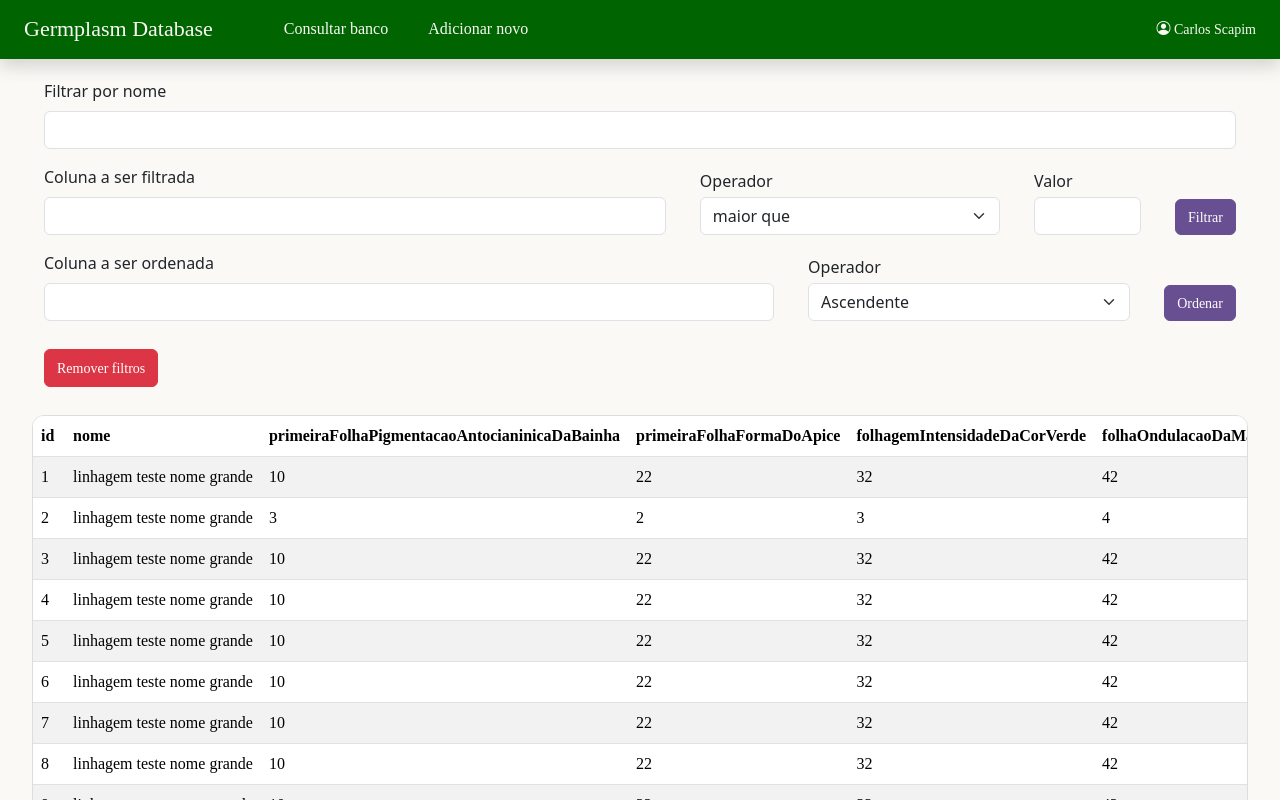
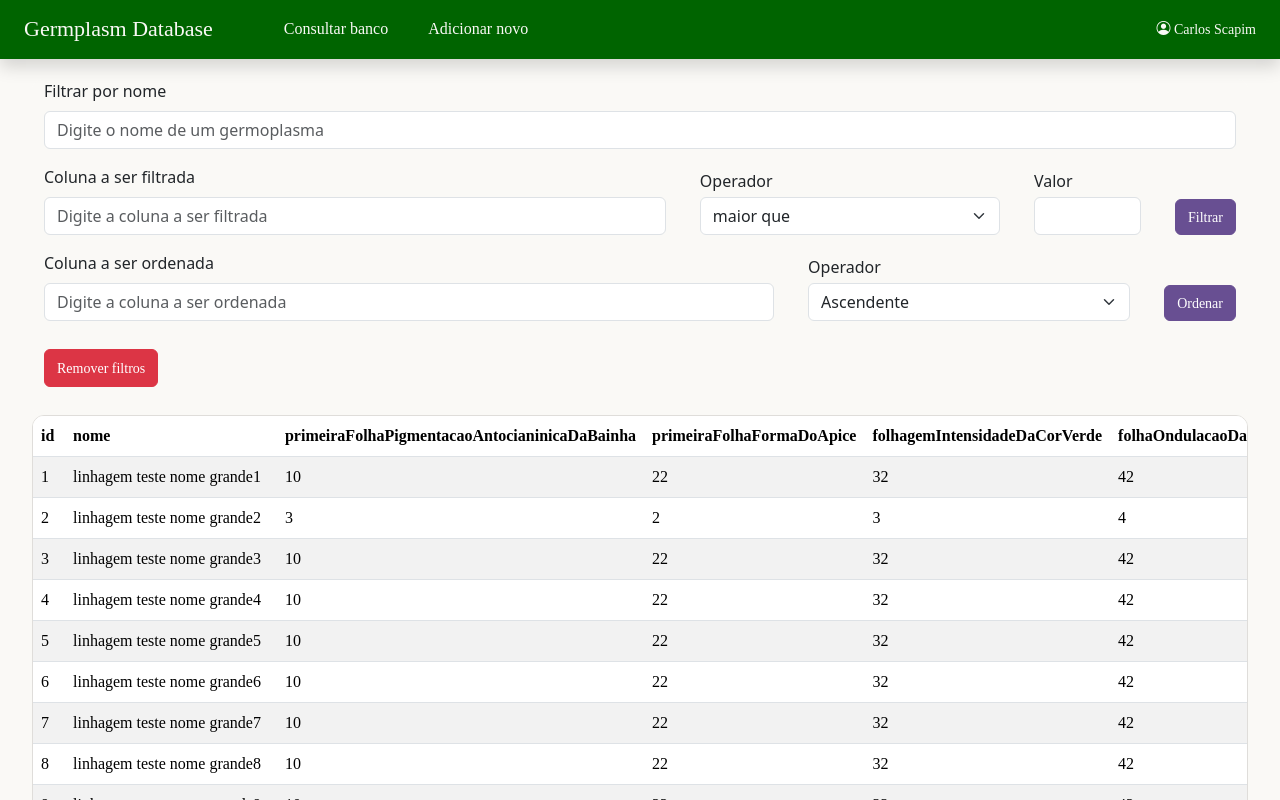
Before and after one commit to gabrielscapim/frontend-germplasm-database-project, a React (Create React App) app in the folder frontend/: page /consult-germplasms in a window 1280 px wide. Shown: the top 800 px of the page. Built offline with nearby package versions, Linux system fonts and the light colour scheme; a web font is replaced by a local one.

Commit message:
feat: filter by name

```diff
--- a/frontend/src/components/Common/Datalist.js
+++ b/frontend/src/components/Common/Datalist.js
@@ -5,28 +5,31 @@ function Datalist({
   id,
   label,
   options,
-  inputValue,
   name,
   placeholder,
   containerStyles,
+  handleChange,
+  value,
 }) {
   return (
     <div style={ { ...containerStyles } } className={ styles[id] }>
       <label
-        htmlFor={ id }
+        htmlFor={ `datalist-${id}` }
         className="form-label"
       >
         { label }
       </label>
       <input
+        type="input"
         className="form-control"
-        list="datalistOptions"
-        id={ id }
-        value={ inputValue }
+        list={ id }
         name={ name }
         placeholder={ placeholder }
+        id={ `datalist-${id}` }
+        onChange={ (event) => handleChange(event) }
+        value={ value }
       />
-      <datalist id="datalistOptions">
+      <datalist id={ id }>
         { options.map((option) => (
           <option
             key={ option }
@@ -44,10 +47,11 @@ Datalist.propTypes = {
   id: PropTypes.string.isRequired,
   options: PropTypes.arrayOf(PropTypes.string).isRequired,
   label: PropTypes.string.isRequired,
-  inputValue: PropTypes.string.isRequired,
   name: PropTypes.string.isRequired,
   placeholder: PropTypes.string.isRequired,
   containerStyles: PropTypes.objectOf(PropTypes.string).isRequired,
+  handleChange: PropTypes.func.isRequired,
+  value: PropTypes.string.isRequired,
   // handleChange: PropTypes.func.isRequired,
 };
 
--- a/frontend/src/components/Common/Datalist.module.css
+++ b/frontend/src/components/Common/Datalist.module.css
@@ -1,4 +1,4 @@
-.name-filter {
+.germplasm-name-filter{
     width: 100%;
 }
 
--- a/frontend/src/components/ConsultGermplasms/Filters.js
+++ b/frontend/src/components/ConsultGermplasms/Filters.js
@@ -1,11 +1,13 @@
+import { useContext } from 'react';
 import PropTypes from 'prop-types';
 import styles from './Filters.module.css';
 import Input from '../Common/Input';
 import Select from '../Common/Select';
 import Button from '../Common/Button';
 import Datalist from '../Common/Datalist';
+import { GlobalContext } from '../../context/GlobalContext';
 
-function Filters({ attributes }) {
+function Filters({ attributes, handleChangeFilters, filters }) {
   const ROW_CLASS = 'filters-row';
   const purpleButtonStyles = {
     backgroundColor: '#684f92',
@@ -13,15 +15,22 @@ function Filters({ attributes }) {
     height: '36px',
     marginLeft: '2%',
   };
+  const global = useContext(GlobalContext);
+  const { germplasmsNames } = global;
+
+  const { germplasmName } = filters;
 
   return (
     <div className={ styles['filters-container'] }>
       <div className={ styles[ROW_CLASS] }>
         <Datalist
-          id="name-filter"
+          id="germplasm-name-filter"
           label="Filtrar por nome"
-          options={ attributes }
-          name="nameFilter"
+          options={ germplasmsNames }
+          name="germplasmNameFilter"
+          placeholder="Digite o nome de um germoplasma"
+          handleChange={ handleChangeFilters }
+          value={ germplasmName }
         />
       </div>
       <div className={ styles[ROW_CLASS] }>
@@ -30,6 +39,7 @@ function Filters({ attributes }) {
           label="Coluna a ser filtrada"
           options={ attributes }
           name="columnFilter"
+          placeholder="Digite a coluna a ser filtrada"
         />
         <Select
           id="comparison-filter"
@@ -63,6 +73,7 @@ function Filters({ attributes }) {
           label="Coluna a ser ordenada"
           options={ attributes }
           name="columnOrderState"
+          placeholder="Digite a coluna a ser ordenada"
         />
         <Select
           id="column-sort-input-asc"
@@ -102,6 +113,7 @@ function Filters({ attributes }) {
 
 Filters.propTypes = {
   attributes: PropTypes.arrayOf(PropTypes.shape(PropTypes.string)),
+  handleChangeFilters: PropTypes.func,
 }.isRequired;
 
 export default Filters;
--- a/frontend/src/components/ConsultGermplasms/GermplasmTable.js
+++ b/frontend/src/components/ConsultGermplasms/GermplasmTable.js
@@ -1,25 +1,29 @@
 import PropTypes from 'prop-types';
 import styles from './GermplasmTable.module.css';
 
-function GermplasmTable({ apiResults, attributes }) {
+function GermplasmTable({ germplasms, attributes }) {
   return (
     <div className={ `text-nowrap ${styles['table-wrapper']}` }>
       <table className="table table-striped">
         <thead>
           <tr>
-            { attributes.map((attribute) => (
-              <th scope="col" key={ `column-${attribute}` }>{ attribute }</th>
+            { attributes.map((attribute, index) => (
+              <th scope="col" key={ `column-${index}` }>{ attribute }</th>
             )) }
           </tr>
         </thead>
         <tbody>
-          { apiResults.map((apiResult, index) => {
+          { germplasms.map((apiResult, index) => {
             return (
               <tr key={ `row-result-${index}` }>
                 {
-                  Object.values(apiResult).map((result) => {
+                  Object.values(apiResult).map((result, apiResultIndex) => {
                     const column = (
-                      <td key={ `column-result-${result}` }>{ result }</td>
+                      <td
+                        key={ `column-result-${result}-${index}-${apiResultIndex}` }
+                      >
+                        { result }
+                      </td>
                     );
                     return column;
                   })
@@ -34,7 +38,7 @@ function GermplasmTable({ apiResults, attributes }) {
 }
 
 GermplasmTable.propTypes = {
-  apiResults: PropTypes.arrayOf(PropTypes.shape(PropTypes.string)),
+  germplasms: PropTypes.arrayOf(PropTypes.shape(PropTypes.string)),
   attributes: PropTypes.arrayOf(PropTypes.shape(PropTypes.string)),
 }.isRequired;
 
--- a/frontend/src/context/GlobalContext.js
+++ b/frontend/src/context/GlobalContext.js
@@ -8,6 +8,7 @@ export const GlobalContext = createContext();
 export function GlobalStorage({ children }) {
   const [apiResults, setApiResults] = useState([]);
   const [attributes, setAttributes] = useState([]);
+  const [germplasmsNames, setGermplasmsNames] = useState([]);
 
   useEffect(() => {
     // fetchApi()
@@ -17,9 +18,10 @@ export function GlobalStorage({ children }) {
     //   });
     setApiResults(mockApi);
     setAttributes(Object.keys(mockApi[0]));
+    setGermplasmsNames(mockApi.map(({ nome }) => nome));
   }, []);
 
-  const setValue = useMemo(() => ({ apiResults, attributes }));
+  const setValue = useMemo(() => ({ apiResults, attributes, germplasmsNames }));
 
   return (
     <GlobalContext.Provider
--- a/frontend/src/helpers/mockApi.js
+++ b/frontend/src/helpers/mockApi.js
@@ -3,7 +3,7 @@
 const data = [
   {
     id: 1,
-    nome: 'linhagem teste nome grande',
+    nome: 'linhagem teste nome grande1',
     primeiraFolhaPigmentacaoAntocianinicaDaBainha: 10,
     primeiraFolhaFormaDoApice: 22,
     folhagemIntensidadeDaCorVerde: 32,
@@ -48,7 +48,7 @@ const data = [
   },
   {
     id: 2,
-    nome: 'linhagem teste nome grande',
+    nome: 'linhagem teste nome grande2',
     primeiraFolhaPigmentacaoAntocianinicaDaBainha: 3,
     primeiraFolhaFormaDoApice: 2,
     folhagemIntensidadeDaCorVerde: 3,
@@ -93,7 +93,7 @@ const data = [
   },
   {
     id: 3,
-    nome: 'linhagem teste nome grande',
+    nome: 'linhagem teste nome grande3',
     primeiraFolhaPigmentacaoAntocianinicaDaBainha: 10,
     primeiraFolhaFormaDoApice: 22,
     folhagemIntensidadeDaCorVerde: 32,
@@ -138,7 +138,7 @@ const data = [
   },
   {
     id: 4,
-    nome: 'linhagem teste nome grande',
+    nome: 'linhagem teste nome grande4',
     primeiraFolhaPigmentacaoAntocianinicaDaBainha: 10,
     primeiraFolhaFormaDoApice: 22,
     folhagemIntensidadeDaCorVerde: 32,
@@ -183,7 +183,7 @@ const data = [
   },
   {
     id: 5,
-    nome: 'linhagem teste nome grande',
+    nome: 'linhagem teste nome grande5',
     primeiraFolhaPigmentacaoAntocianinicaDaBainha: 10,
     primeiraFolhaFormaDoApice: 22,
     folhagemIntensidadeDaCorVerde: 32,
@@ -228,7 +228,7 @@ const data = [
   },
   {
     id: 6,
-    nome: 'linhagem teste nome grande',
+    nome: 'linhagem teste nome grande6',
     primeiraFolhaPigmentacaoAntocianinicaDaBainha: 10,
     primeiraFolhaFormaDoApice: 22,
     folhagemIntensidadeDaCorVerde: 32,
@@ -273,7 +273,7 @@ const data = [
   },
   {
     id: 7,
-    nome: 'linhagem teste nome grande',
+    nome: 'linhagem teste nome grande7',
     primeiraFolhaPigmentacaoAntocianinicaDaBainha: 10,
     primeiraFolhaFormaDoApice: 22,
     folhagemIntensidadeDaCorVerde: 32,
@@ -318,7 +318,7 @@ const data = [
   },
   {
     id: 8,
-    nome: 'linhagem teste nome grande',
+    nome: 'linhagem teste nome grande8',
     primeiraFolhaPigmentacaoAntocianinicaDaBainha: 10,
     primeiraFolhaFormaDoApice: 22,
     folhagemIntensidadeDaCorVerde: 32,
@@ -363,7 +363,7 @@ const data = [
   },
   {
     id: 9,
-    nome: 'linhagem teste nome grande',
+    nome: 'linhagem teste nome grande9',
     primeiraFolhaPigmentacaoAntocianinicaDaBainha: 10,
     primeiraFolhaFormaDoApice: 22,
     folhagemIntensidadeDaCorVerde: 32,
@@ -408,7 +408,7 @@ const data = [
   },
   {
     id: 10,
-    nome: 'linhagem teste nome grande',
+    nome: 'linhagem teste nome grande10',
     primeiraFolhaPigmentacaoAntocianinicaDaBainha: 10,
     primeiraFolhaFormaDoApice: 22,
     folhagemIntensidadeDaCorVerde: 32,
@@ -453,7 +453,7 @@ const data = [
   },
   {
     id: 11,
-    nome: 'linhagem teste nome grande',
+    nome: 'linhagem teste nome grande11',
     primeiraFolhaPigmentacaoAntocianinicaDaBainha: 10,
     primeiraFolhaFormaDoApice: 22,
     folhagemIntensidadeDaCorVerde: 32,
@@ -498,7 +498,7 @@ const data = [
   },
   {
     id: 12,
-    nome: 'linhagem teste nome grande',
+    nome: 'linhagem teste nome grande12',
     primeiraFolhaPigmentacaoAntocianinicaDaBainha: 10,
     primeiraFolhaFormaDoApice: 22,
     folhagemIntensidadeDaCorVerde: 32,
@@ -543,7 +543,7 @@ const data = [
   },
   {
     id: 13,
-    nome: 'linhagem teste nome grande',
+    nome: 'linhagem teste nome grande13',
     primeiraFolhaPigmentacaoAntocianinicaDaBainha: 10,
     primeiraFolhaFormaDoApice: 22,
     folhagemIntensidadeDaCorVerde: 32,
@@ -588,7 +588,7 @@ const data = [
   },
   {
     id: 14,
-    nome: 'linhagem teste nome grande',
+    nome: 'linhagem teste nome grande14',
     primeiraFolhaPigmentacaoAntocianinicaDaBainha: 10,
     primeiraFolhaFormaDoApice: 22,
     folhagemIntensidadeDaCorVerde: 32,
@@ -633,7 +633,7 @@ const data = [
   },
   {
     id: 15,
-    nome: 'linhagem teste nome grande',
+    nome: 'linhagem teste nome grande15',
     primeiraFolhaPigmentacaoAntocianinicaDaBainha: 10,
     primeiraFolhaFormaDoApice: 22,
     folhagemIntensidadeDaCorVerde: 32,
@@ -678,7 +678,7 @@ const data = [
   },
   {
     id: 16,
-    nome: 'linhagem teste nome grande',
+    nome: 'linhagem teste nome grande16',
     primeiraFolhaPigmentacaoAntocianinicaDaBainha: 10,
     primeiraFolhaFormaDoApice: 22,
     folhagemIntensidadeDaCorVerde: 32,
@@ -723,7 +723,7 @@ const data = [
   },
   {
     id: 17,
-    nome: 'linhagem teste nome grande',
+    nome: 'linhagem teste nome grande17',
     primeiraFolhaPigmentacaoAntocianinicaDaBainha: 10,
     primeiraFolhaFormaDoApice: 22,
     folhagemIntensidadeDaCorVerde: 32,
@@ -768,7 +768,7 @@ const data = [
   },
   {
     id: 18,
-    nome: 'linhagem teste nome grande',
+    nome: 'linhagem teste nome grande18',
     primeiraFolhaPigmentacaoAntocianinicaDaBainha: 10,
     primeiraFolhaFormaDoApice: 22,
     folhagemIntensidadeDaCorVerde: 32,
@@ -813,7 +813,7 @@ const data = [
   },
   {
     id: 19,
-    nome: 'linhagem teste nome grande',
+    nome: 'linhagem teste nome grande19',
     primeiraFolhaPigmentacaoAntocianinicaDaBainha: 10,
     primeiraFolhaFormaDoApice: 22,
     folhagemIntensidadeDaCorVerde: 32,
@@ -858,7 +858,7 @@ const data = [
   },
   {
     id: 20,
-    nome: 'linhagem teste nome grande',
+    nome: 'linhagem teste nome grande20',
     primeiraFolhaPigmentacaoAntocianinicaDaBainha: 10,
     primeiraFolhaFormaDoApice: 22,
     folhagemIntensidadeDaCorVerde: 32,
@@ -903,7 +903,7 @@ const data = [
   },
   {
     id: 21,
-    nome: 'linhagem teste nome grande',
+    nome: 'linhagem teste nome grande21',
     primeiraFolhaPigmentacaoAntocianinicaDaBainha: 10,
     primeiraFolhaFormaDoApice: 22,
     folhagemIntensidadeDaCorVerde: 32,
@@ -948,7 +948,7 @@ const data = [
   },
   {
     id: 22,
-    nome: 'linhagem teste nome grande',
+    nome: 'linhagem teste nome grande22',
     primeiraFolhaPigmentacaoAntocianinicaDaBainha: 10,
     primeiraFolhaFormaDoApice: 22,
     folhagemIntensidadeDaCorVerde: 32,
@@ -993,7 +993,7 @@ const data = [
   },
   {
     id: 23,
-    nome: 'linhagem teste nome grande',
+    nome: 'linhagem teste nome grande23',
     primeiraFolhaPigmentacaoAntocianinicaDaBainha: 10,
     primeiraFolhaFormaDoApice: 22,
     folhagemIntensidadeDaCorVerde: 32,
--- a/frontend/src/pages/ConsultGermplasmsPage/ConsultGermplasmsPage.js
+++ b/frontend/src/pages/ConsultGermplasmsPage/ConsultGermplasmsPage.js
@@ -1,4 +1,5 @@
-import { useContext } from 'react';
+/* eslint-disable prefer-const */
+import { useContext, useState } from 'react';
 import Filters from '../../components/ConsultGermplasms/Filters';
 import GermplasmTable from '../../components/ConsultGermplasms/GermplasmTable';
 import styles from './ConsultGermplasmsPage.module.css';
@@ -7,14 +8,31 @@ import { GlobalContext } from '../../context/GlobalContext';
 function ConsultGermplasmsPage() {
   const global = useContext(GlobalContext);
   const { apiResults, attributes } = global;
+  const [filters, setFilters] = useState({
+    germplasmNameFilter: '',
+  });
+
+  const handleChangeFilters = ({ target }) => {
+    const { name, value } = target;
+    return setFilters((prevState) => ({
+      ...prevState,
+      [name]: value,
+    }));
+  };
+
+  let filteredGermplasms = apiResults.filter(({ nome }) => (
+    nome.toLowerCase().includes(filters.germplasmNameFilter.toLowerCase())
+  ));
 
   return (
     <section className={ styles['page-container'] }>
       <Filters
         attributes={ attributes }
+        filters={ filters }
+        handleChangeFilters={ handleChangeFilters }
       />
       <GermplasmTable
-        apiResults={ apiResults }
+        germplasms={ filteredGermplasms }
         attributes={ attributes }
       />
     </section>
```
